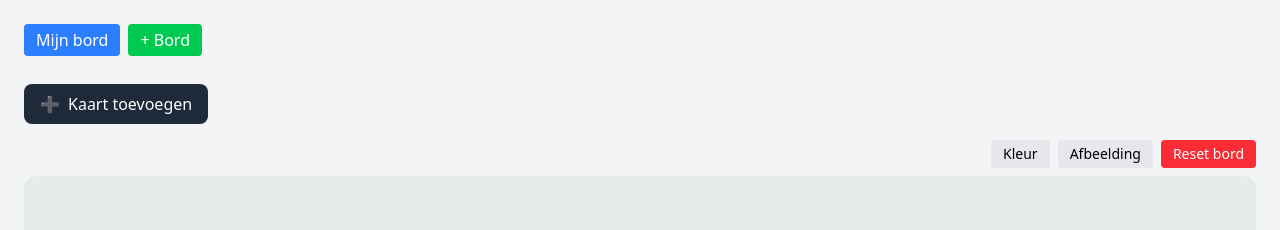
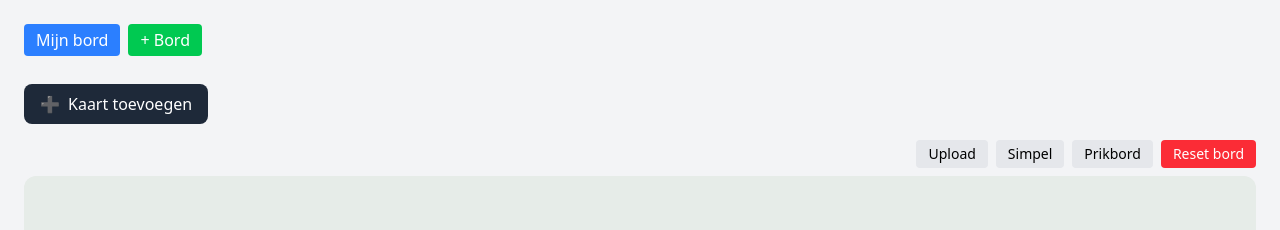
Before and after one commit to decoolesabri/innovatieproject-sabri, a React (Vite) app: page / in a window 1280 px wide. Shown: the top 230 px of the page. Built offline with nearby package versions, Linux system fonts and the light colour scheme.

Commit message:
Add custom board background image upload feature
Introduces an upload button to allow users to select their own image as the board background. The selected image is read as a base64 string and stored in localStorage, enabling persistent custom backgrounds.

```diff
--- a/src/App.jsx
+++ b/src/App.jsx
@@ -10,8 +10,6 @@ function App() {
 
 export default App;
 
-// Bord achtergrond eigen foto kiezen
-
 // GalleryCard mooier maken
 // TodoCard belang geven + voortgangsbalk
 
--- a/src/components/Board.jsx
+++ b/src/components/Board.jsx
@@ -1,4 +1,4 @@
-import { useState, useEffect } from "react";
+import { useState, useEffect, useRef } from "react";
 import CardPicker from "./CardPicker";
 
 import NoteCard from "./Card/NoteCard";
@@ -20,6 +20,8 @@ export default function Board() {
             value: "#E6ECE8",
         },
     };
+
+    const backgroundInputRef = useRef(null);
 
     const [boards, setBoards] = useState(() => {
         const saved = localStorage.getItem("boards");
@@ -224,6 +226,21 @@ export default function Board() {
         }));
     }
 
+    function handleBackgroundImageChange(e) {
+        const file = e.target.files[0];
+        if (!file) return;
+
+        const reader = new FileReader();
+
+        reader.onload = () => {
+            setBoardBackground({
+                type: "image",
+                value: reader.result, // base64 → blijft in localStorage
+            });
+        };
+
+        reader.readAsDataURL(file);
+    }
 
     return (
         <>
@@ -306,6 +323,13 @@ export default function Board() {
 
             <div className="flex justify-end gap-2 mb-2">
                 <button
+                    onClick={() => backgroundInputRef.current.click()}
+                    className="px-3 py-1 text-sm bg-gray-200 rounded"
+                >
+                    Upload
+                </button>
+
+                <button
                     onClick={() =>
                         setBoardBackground({
                             type: "color",
@@ -314,7 +338,7 @@ export default function Board() {
                     }
                     className="px-3 py-1 text-sm bg-gray-200 rounded"
                 >
-                    Kleur
+                    Simpel
                 </button>
 
                 <button
@@ -326,7 +350,7 @@ export default function Board() {
                     }
                     className="px-3 py-1 text-sm bg-gray-200 rounded"
                 >
-                    Afbeelding
+                    Prikbord
                 </button>
 
                 <button
@@ -335,9 +359,16 @@ export default function Board() {
                 >
                     Reset bord
                 </button>
+
+                <input
+                    type="file"
+                    accept="image/*"
+                    ref={backgroundInputRef}
+                    onChange={handleBackgroundImageChange}
+                    hidden
+                />
+
             </div>
-
-
 
             <div
                 className="relative w-full h-[80vh] rounded-xl p-4 overflow-auto
```
